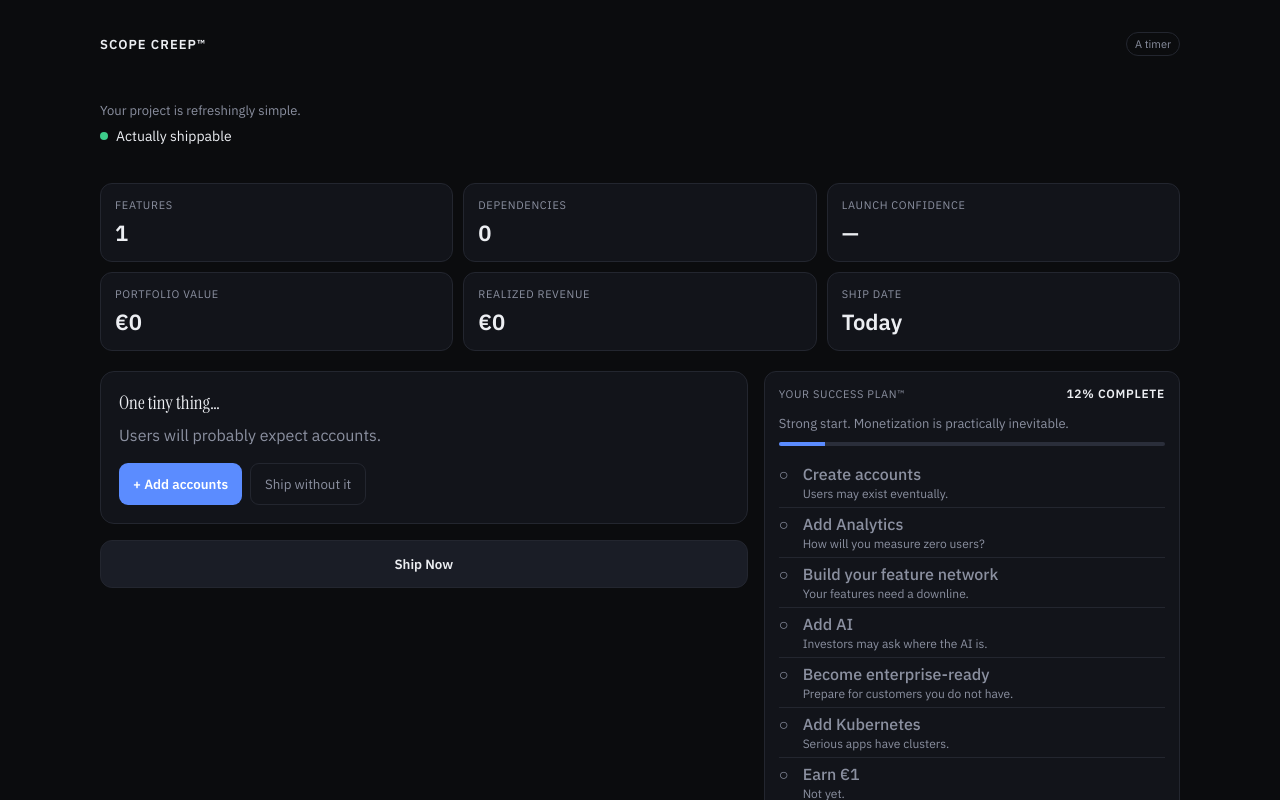
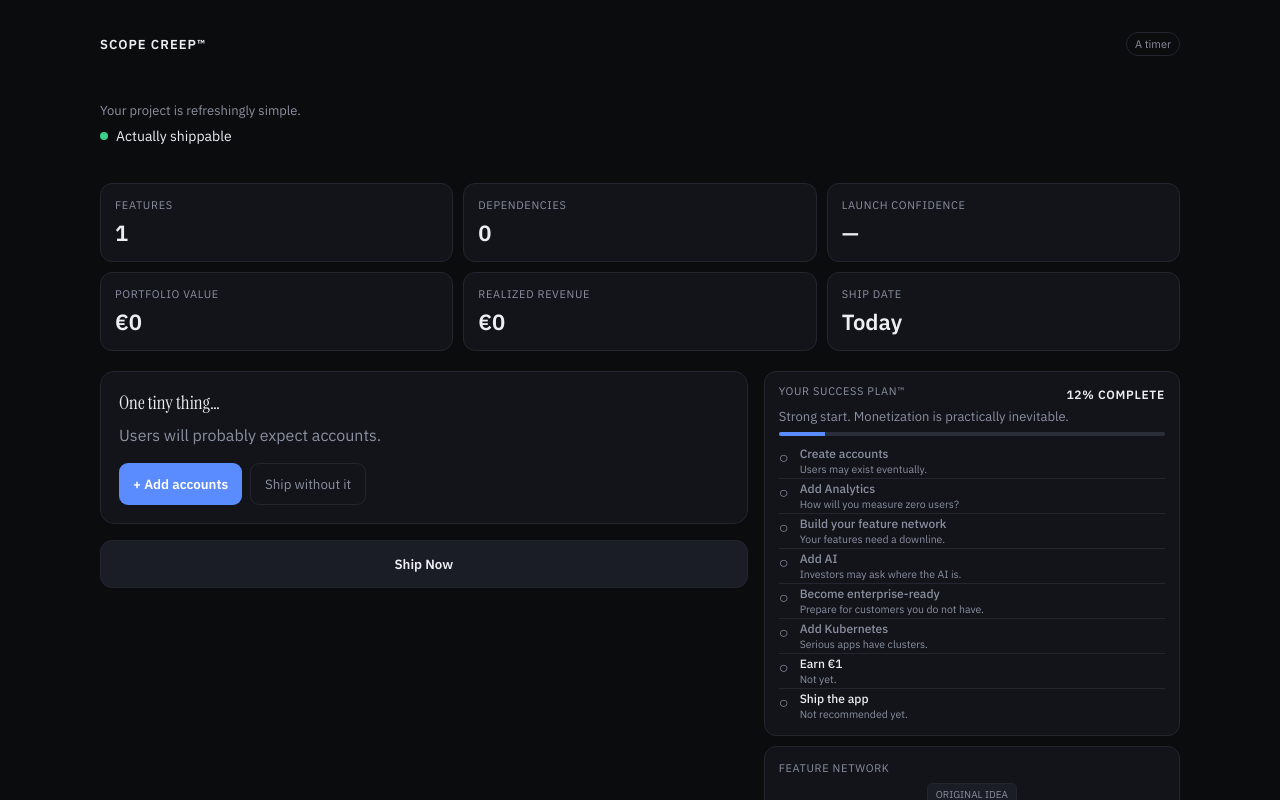
Before and after one commit to KristineLio/scope-creep, a React (Vite) app: page / in a window 1280 px wide. Both pictures are taken after a click on the button "Help me ship it →". Shown: the top 800 px of the page. Built offline with nearby package versions, Linux system fonts and the light colour scheme.

Commit message:
fix: reserve kubernetes for the final trap

```diff
--- a/src/App.tsx
+++ b/src/App.tsx
@@ -75,7 +75,7 @@ export default function App() {
 
   function agentPack() {
     setS((x) => {
-      const extras = [...PACKS.agentic, ...PACKS.entpack, ...PACKS.scalepack].filter((id) => !x.features.includes(id));
+      const extras = [...PACKS.agentic, ...PACKS.entpack, ...PACKS.scalepack.filter((id) => id !== "k8s")].filter((id) => !x.features.includes(id));
       return {
         ...x,
         agenticDone: true,
--- a/src/styles.css
+++ b/src/styles.css
@@ -70,17 +70,19 @@ header.top { display: flex; justify-content: space-between; align-items: center;
 .py-row { display: flex; justify-content: center; gap: 6px; flex-wrap: wrap; }
 .py-node { border: 1px solid var(--line); background: #1a1d26; color: var(--muted); font-size: 10px; padding: 4px 8px; border-radius: 6px; }
 .feat-list li.pop { color: var(--text); }
-.plan-head { display: flex; justify-content: space-between; align-items: baseline; gap: 8px; }
+.success-plan { padding: 12px 14px; }
+.plan-head { display: flex; justify-content: space-between; align-items: center; gap: 8px; }
 .plan-pct { font-size: 12px; font-weight: 600; letter-spacing: 0.06em; color: var(--text); }
-.plan-line { margin-top: 8px; }
-.plan-bar { margin: 10px 0 12px; }
+.plan-line { margin-top: 5px; line-height: 1.25; }
+.plan-bar { margin: 7px 0 8px; }
 .plan-list { list-style: none; }
-.plan-list li { display: flex; gap: 8px; padding: 6px 0; border-bottom: 1px solid var(--line); }
+.plan-list li { display: flex; gap: 7px; padding: 3px 0; align-items: flex-start; border-bottom: 1px solid var(--line); }
 .plan-list li:last-child { border-bottom: 0; }
-.plan-list .mark { width: 16px; flex: none; color: var(--muted); }
+.plan-list .mark { width: 14px; flex: none; line-height: 1.25; color: var(--muted); }
+.plan-list strong { display: block; font-size: 12px; line-height: 1.2; }
 .plan-list li.done { color: var(--text); }
 .plan-list li.done .mark { color: var(--good); }
 .plan-list li.open strong { color: var(--muted); font-weight: 500; }
-.plan-list li.critical strong { color: var(--muted); }
-.plan-list .whisper { margin-top: 2px; font-size: 12px; }
+.plan-list li.critical strong { color: var(--text); }
+.plan-list .whisper { margin-top: 1px; font-size: 10.5px; line-height: 1.2; }
 @media (prefers-reduced-motion: reduce) { * { animation: none !important; transition: none !important; } }
```
